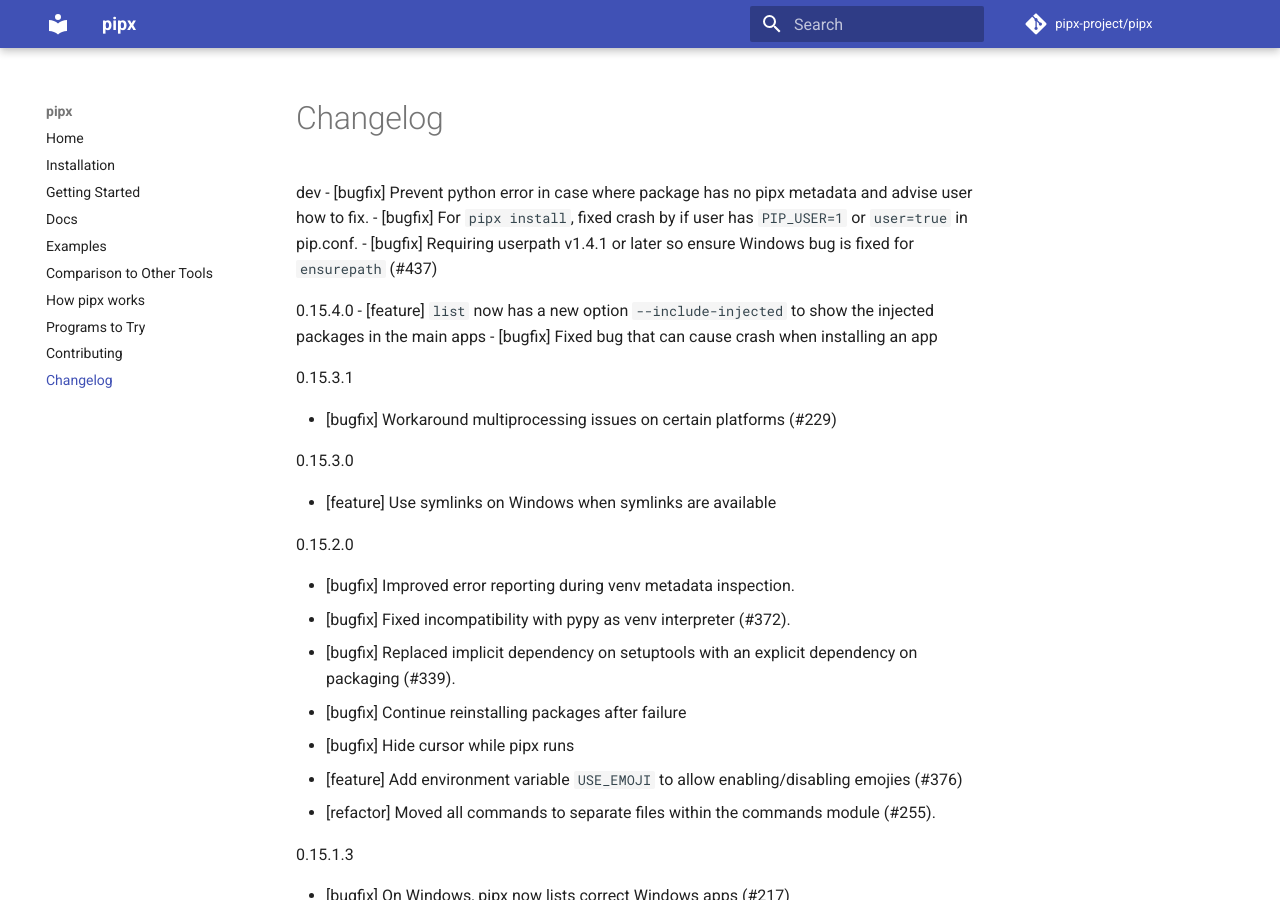
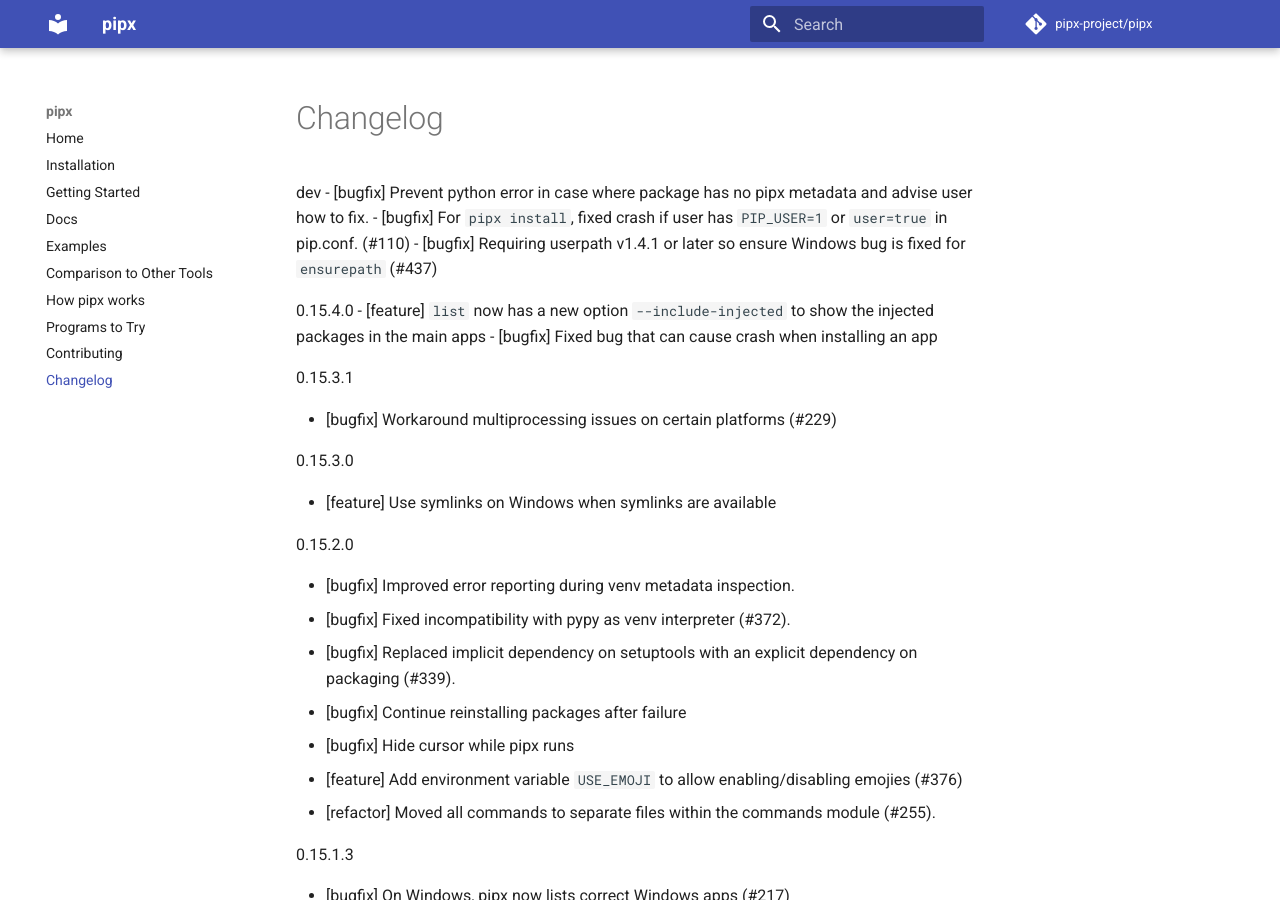
Before and after one commit to pypa/pipx, an MkDocs documentation site: the page built from docs/changelog.md, in a window 1280 px wide and 900 px high. Built offline with MkDocs 1.6.1 and Material for MkDocs 9.7.7, drawn with Linux system fonts in a browser that asks for light colours; comment, search, counter and statistics services are not loaded.

Commit message:
Fix wording of changelog entry and add bug ref.

```diff
--- a/docs/changelog.md
+++ b/docs/changelog.md
@@ -1,6 +1,6 @@
 dev
 - [bugfix] Prevent python error in case where package has no pipx metadata and advise user how to fix.
-- [bugfix] For `pipx install`, fixed crash by if user has `PIP_USER=1` or `user=true` in pip.conf.
+- [bugfix] For `pipx install`, fixed crash if user has `PIP_USER=1` or `user=true` in pip.conf. (#110)
 - [bugfix] Requiring userpath v1.4.1 or later so ensure Windows bug is fixed for `ensurepath` (#437)
 
 0.15.4.0
```
